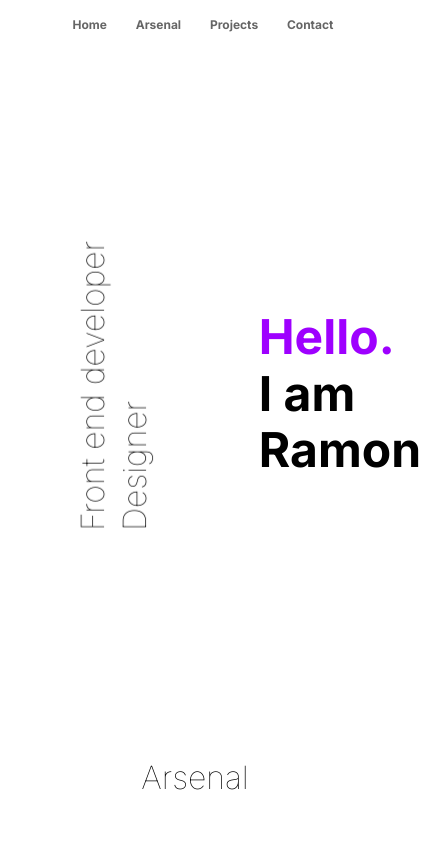
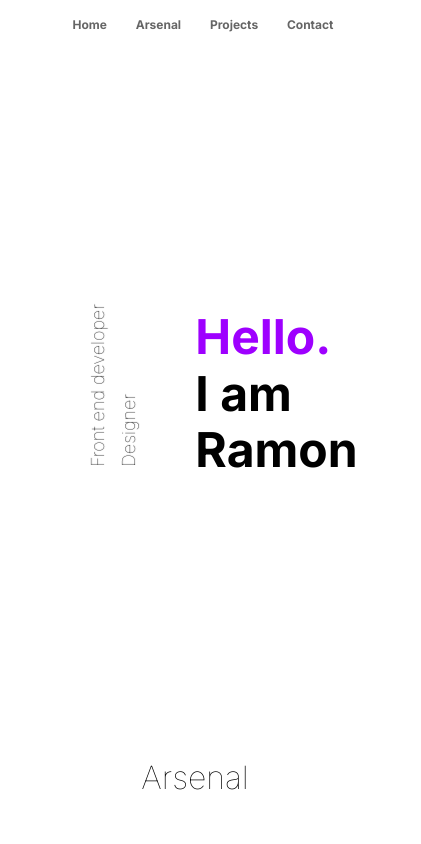
Before and after one commit to RamonMauricioDev/portifolio, a Next.js app: page / in a window 390 px wide. Shown: the top 844 px of the page, 421 px wide, since content can reach past the window. Built offline with nearby package versions, Linux system fonts and the light colour scheme.

Commit message:
Improved Font Size.

```diff
--- a/src/app/components/landingpage/landingpage.css
+++ b/src/app/components/landingpage/landingpage.css
@@ -4,6 +4,10 @@
     align-items: center;
     justify-content: center;
     user-select: none;
+}
+
+.roles{
+    font-size: clamp(18px, 3vw, 36px);;
 }
 
 .front-end-developer{
--- a/src/app/components/landingpage/landingpage.jsx
+++ b/src/app/components/landingpage/landingpage.jsx
@@ -5,8 +5,8 @@ const LandingPage = () =>{
     return(
         <div className="landingpage">
             <div className="front-end-developer">
-                <h2>Front end developer</h2>
-                <h2>Designer</h2>
+                <h2 className="roles">Front end developer</h2>
+                <h2 className="roles">Designer</h2>
             </div>
             <div className="hello">
                 <div>
```
